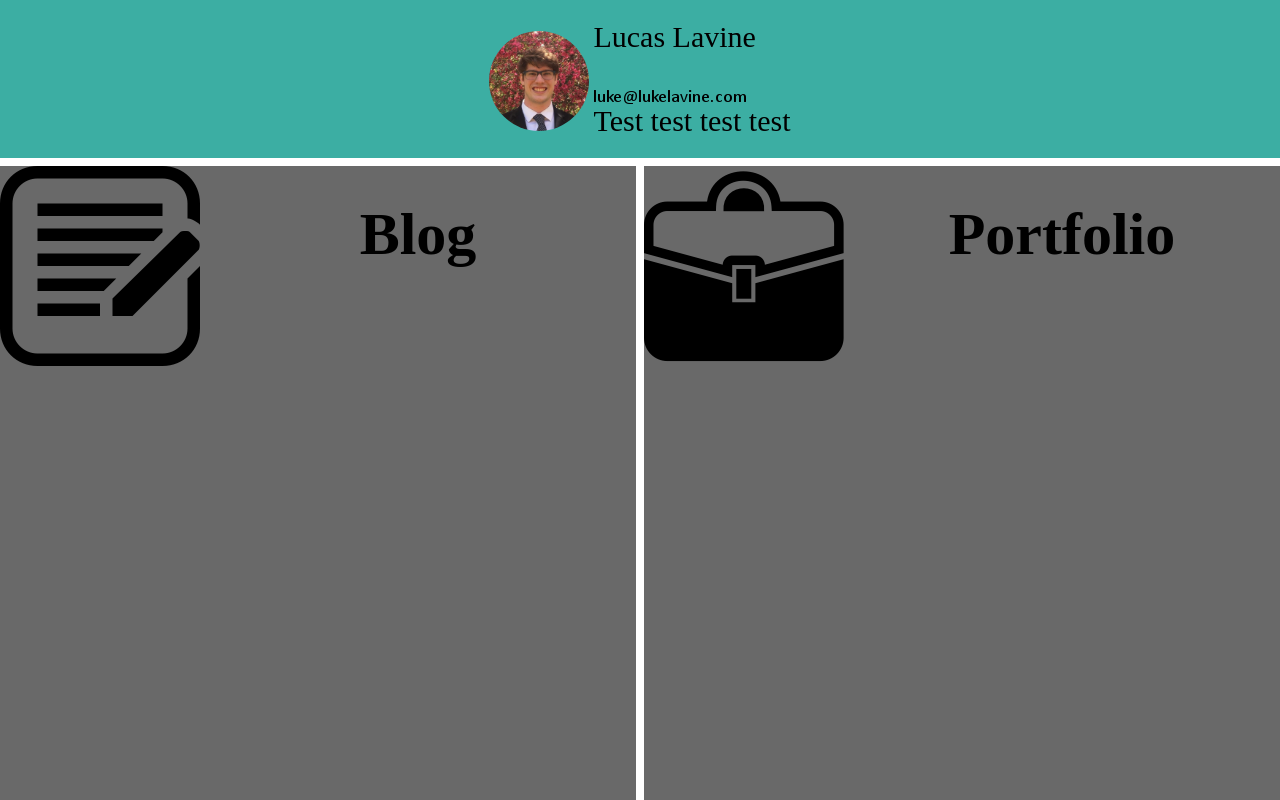
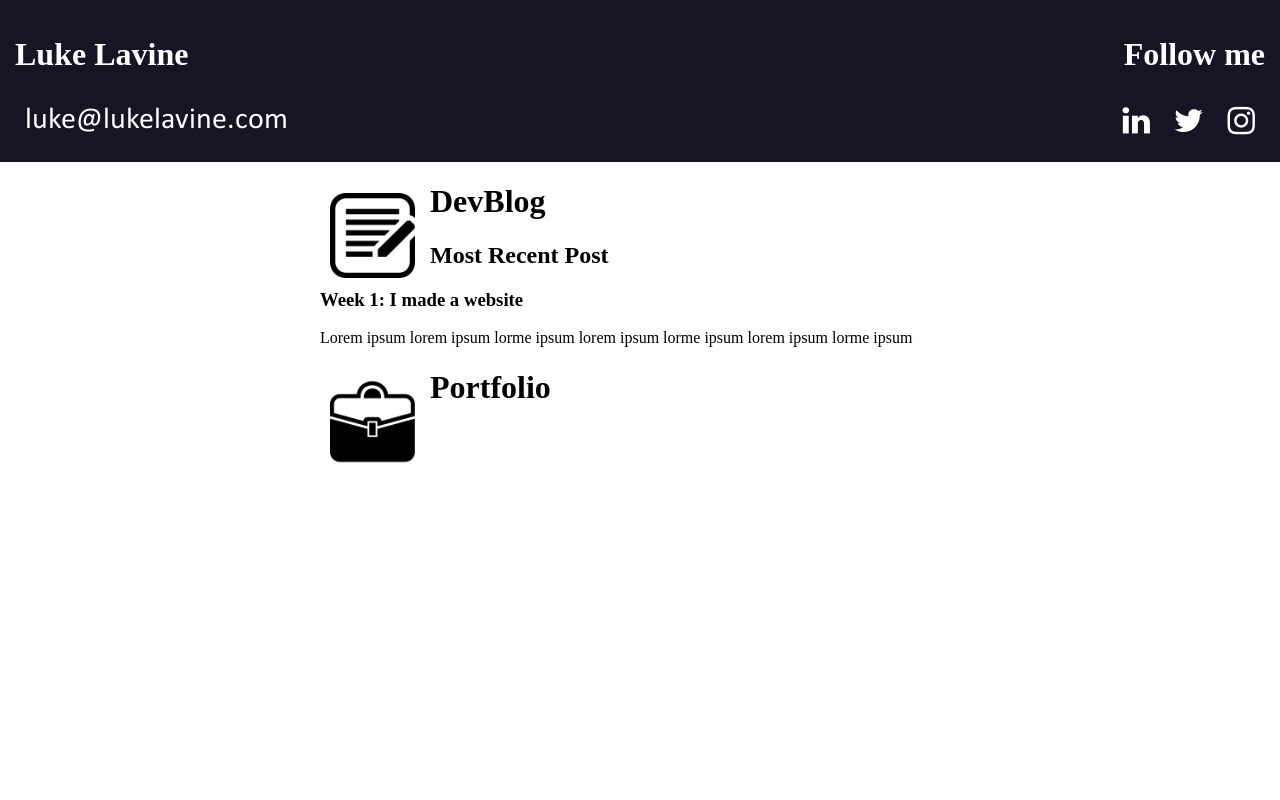
Before and after one commit to lukelavine/django-project, a Django app: page / in a window 1280 px wide. Run offline with Django 3.2, Linux system fonts and the light colour scheme.

Commit message:
home page setup for now

```diff
--- a/mysite/home/static/css/style.css
+++ b/mysite/home/static/css/style.css
@@ -1,66 +1,63 @@
-* {
+body {
 	margin: 0px;
 }
 
-body {
-	height: calc(100% - 8px);
+.top{
+	background-color: 151524;
+	color: FFF;
+	padding: 15px;
+}
+.top:after {
+	content: "";
+	display: table;
+	clear: both;
 }
 
-.header-grid {
-	background: #3caea3;
-	height: 20%;
-	display: grid;
-	place-items: center;
+.column {
+	width: 50%;
+	float: left;
 }
 
-.header-content {
+.left {
 	text-align: left;
 }
 
-.profile-picture {
-	border-radius: 50%;
-	height: 100px;
-	display: inline-block;
+.right {
+	text-align: right;
 }
 
-.info {
-	display: inline-block;
-	font-size: 30px;
+.fa {
+  padding: 10px;
+  font-size: 100px;
+  text-decoration: none;
+  color: FFF;
+}
+
+.fa:hover {
+	opacity: 0.7;
 }
 
 .main {
-	display: flex;
-	height: 80%;
-}
-
-.half {
-	font-size: 30px;
-	color: black;
-	height: 100%;
-	text-align: center;
-	background-color: #696969;
-	border-top-style: solid;
-	border-top-color: white;
-	border-top-width:8px;
+	width: 50%;
+	margin: auto;
 }
 
 .fill-link {
-	flex: 50%;
 	text-decoration: none;
-}
-
-.blog {
-	border-right-style: solid;
-	border-right-color: white;
-	border-right-width:4px;
-}
-
-.portfolio {
-	border-left-style: solid;
-	border-left-color: white;
-	border-left-width:4px;
+	color: black;
 }
 
 .icon {
-	float: left
+	float: left;
+	padding: 10px;
+	padding-right: 15px;
 }
+
+.section {
+	clear: both;
+	margin: 0px;
+}
+
+.section img {
+	height: 85px;
+}
--- a/mysite/home/templates/home/index.html
+++ b/mysite/home/templates/home/index.html
@@ -1,34 +1,36 @@
 <head>
 	<link rel="stylesheet" href="static/css/style.css">
+	<link rel="stylesheet" href="https://cdnjs.cloudflare.com/ajax/libs/font-awesome/4.7.0/css/font-awesome.min.css">
 </head>
 <body>
-	<div class="header-grid">
-		<div class="header-content">
-		<img src="static/images/profile.jpg" class="profile-picture">
-			<div class="info">
-				<p>Lucas Lavine</p>
-				<br>
-				<img src="static/images/email.png">
-				<br>
-				<p>Test test test test</p>
-				<!--Put social media link icons here-->
-			</div>
-		</div>
+<div class="top">
+	<div class="column left">
+		<h1>Luke Lavine</h1>
+		<img src="static/images/email.png" class="icon">
 	</div>
-	<div class="main">
+	<div class="column right">
+		<h1>Follow me</h1>
+		<a href="https://www.linkedin.com/in/luke-lavine-9366971a6/" class="fa fa-linkedin fa-2x"></a>
+		<a href="https://twitter.com/LukeLavine2" class="fa fa-twitter fa-2x"></a>
+		<a href="https://www.instagram.com/lucas_lavine/" class="fa fa-instagram fa-2x"></a>
+
+	</div>
+</div>
+<div class="main">
+	<div class="section">
 		<a href="http://www.lukelavine.com/blog" class="fill-link">
-			<div class="blog half">
-				<img src="static/images/blog.png" class="icon">
-				<br>
-				<h1>Blog</h1>
-			</div>
-		</a>
-		<a href="http://www.lukelavine.com/portfolio" class="fill-link">
-			<div class="portfolio half">
-				<img src="static/images/portfolio.png" class="icon">
-				<br>
-				<h1>Portfolio</h1>
-			</div>
+			<img src="static/images/blog.png" class="icon">
+			<h1>DevBlog</h1>
+			<h2>Most Recent Post</h2>
+			<h3>Week 1: I made a website</h3>
+			<p>Lorem ipsum lorem ipsum lorme ipsum  lorem ipsum lorme ipsum lorem ipsum lorme ipsum</p>
 		</a>
 	</div>
+	<div class="section">
+		<a href="http://www.lukelavine.com/portfolio" class="fill-link">
+			<img src="static/images/portfolio.png" class="icon">
+			<h1>Portfolio</h1>
+		</a>
+	</div>
+</div>
 </body>
```
Also changed, not shown: mysite/home/static/images/email.png, mysite/home/static/images/profile.jpg (deleted).
